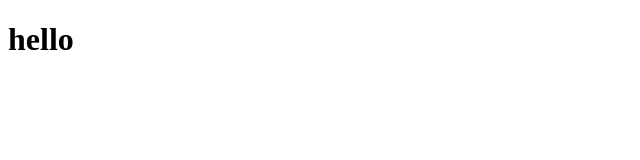
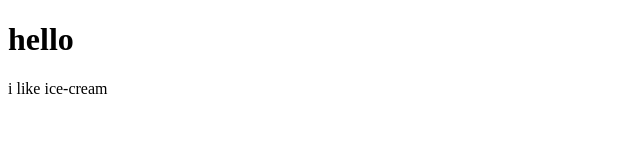
Before and after one commit to ibrahimmalikgithu/git_class_3, a plain HTML site: page index.html in a window 1280 px wide. Shown: the whole page, without its empty margins (0-640 px from the left). Drawn offline with Linux system fonts and the light colour scheme.

Commit message:
index file

```diff
--- a/index.html
+++ b/index.html
@@ -7,5 +7,6 @@
 </head>
 <body>
     <h1>hello</h1>
+    <p>i like ice-cream </p>
 </body>
 </html>
```
